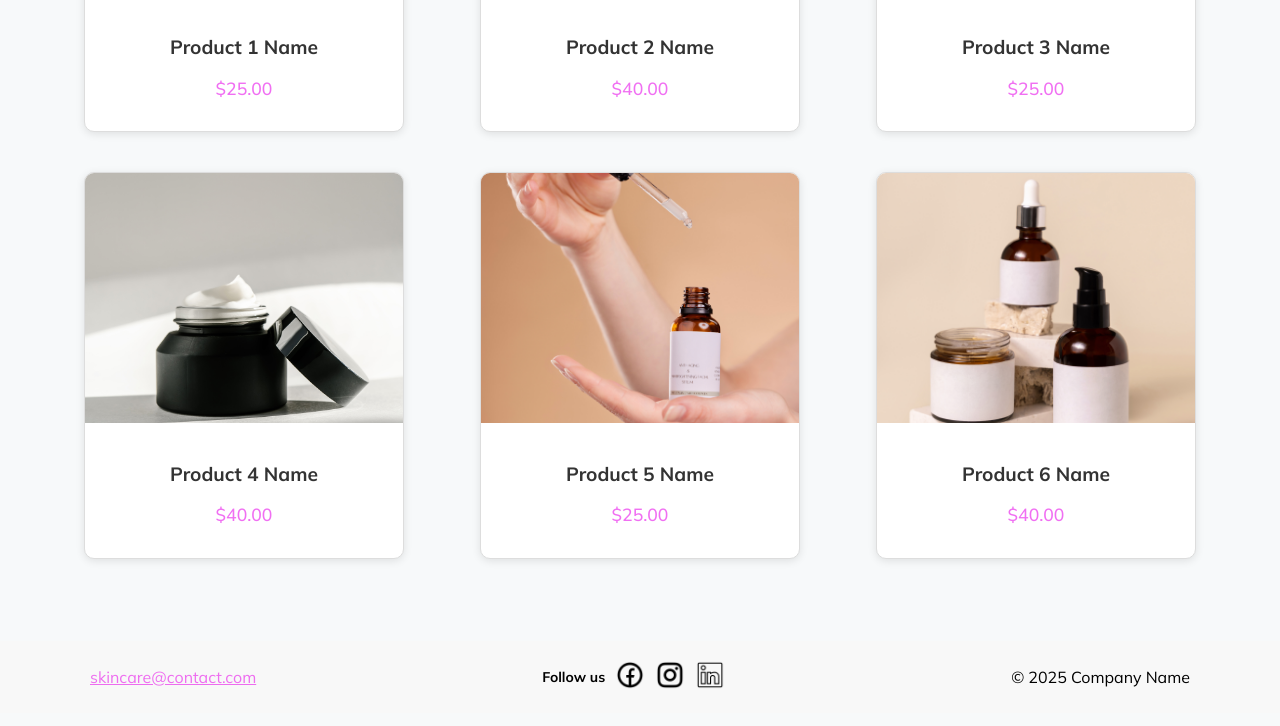
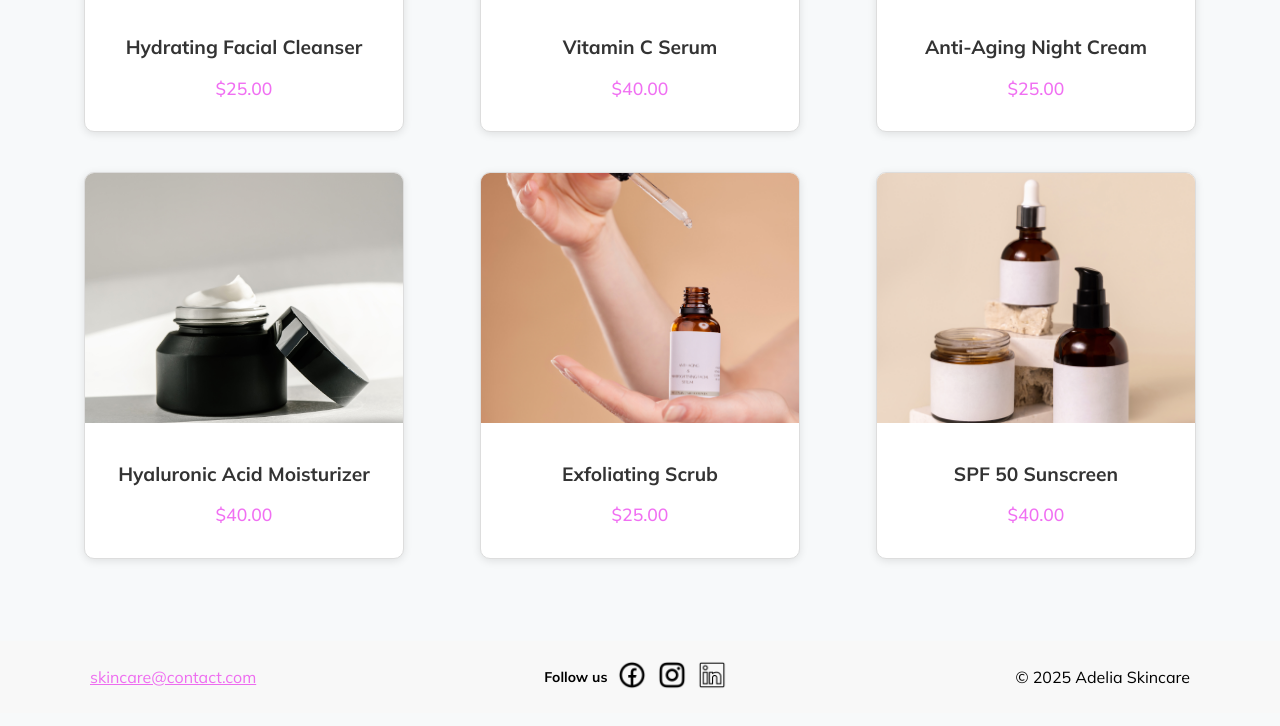
Before and after one commit to iaragalimini/iaragalimini-skincare-website, a plain HTML site: page pages/products.html in a window 1280 px wide. Shown: the part 548-1274 px from the top of the page. Drawn offline with Linux system fonts and the light colour scheme.

Commit message:
contenido fin

```diff
--- a/pages/products.html
+++ b/pages/products.html
@@ -31,55 +31,55 @@
         <h1 class="hero-title title-products">Our Products</h1>
         <section class="product-grid">
             <div class="product-item">
-              <img src="../pictures/1-product-page.jpg" alt="Product 1">
+              <img src="../pictures/1-product-page.jpg" alt="Hydrating Facial Cleanser">
 
               <div class="product-info">
-                <h3 class="product-name">Product 1 Name</h3>
+                <h3 class="product-name">Hydrating Facial Cleanser</h3>
                 <p class="product-price">$25.00</p>
               </div>
             </div>
 
             <div class="product-item">
-              <img src="../pictures/2-product-page.jpg" alt="Product 2">
+              <img src="../pictures/2-product-page.jpg" alt="Vitamin C Serum">
 
               <div class="product-info">
-                <h3 class="product-name">Product 2 Name</h3>
+                <h3 class="product-name">Vitamin C Serum</h3>
                 <p class="product-price">$40.00</p>
               </div>
 
             </div>
             <div class="product-item">
-                <img src="../pictures/3-product-page.jpg" alt="Product 3">
+                <img src="../pictures/3-product-page.jpg" alt="Anti-Aging Night Cream">
 
                 <div class="product-info">
-                  <h3 class="product-name">Product 3 Name</h3>
+                  <h3 class="product-name">Anti-Aging Night Cream</h3>
                   <p class="product-price">$25.00</p>
                 </div>
               </div>
 
               <div class="product-item">
-                <img src="../pictures/4-product-page.jpg" alt="Product 4">
+                <img src="../pictures/4-product-page.jpg" alt="Hyaluronic Acid Moisturizer">
 
                 <div class="product-info">
-                  <h3 class="product-name">Product 4 Name</h3>
+                  <h3 class="product-name">Hyaluronic Acid Moisturizer</h3>
                   <p class="product-price">$40.00</p>
                 </div>
               </div>
 
               <div class="product-item">
-                <img src="../pictures/1-product-page.jpg" alt="Product 5">
+                <img src="../pictures/1-product-page.jpg" alt="Exfoliating Scrub">
 
                 <div class="product-info">
-                  <h3 class="product-name">Product 5 Name</h3>
+                  <h3 class="product-name">Exfoliating Scrub</h3>
                   <p class="product-price">$25.00</p>
                 </div>
               </div>
 
               <div class="product-item">
-                <img src="../pictures/2-product-page.jpg" alt="Product 6">
+                <img src="../pictures/2-product-page.jpg" alt="SPF 50 Sunscreen">
 
                 <div class="product-info">
-                  <h3 class="product-name">Product 6 Name</h3>
+                  <h3 class="product-name">SPF 50 Sunscreen</h3>
                   <p class="product-price">$40.00</p>
                 </div>
               </div>
@@ -103,7 +103,7 @@
         </div>
 
         <div class="footer-section">
-        <p>&copy; 2025 Company Name</p>
+        <p>&copy; 2025 Adelia Skincare</p>
         </div>
 
     </footer>
```
Also changed, not shown: pages/about-us.html (+4 -8 lines), pages/contact.html (+2 -2 lines), pages/services.html (+4 -6 lines).
